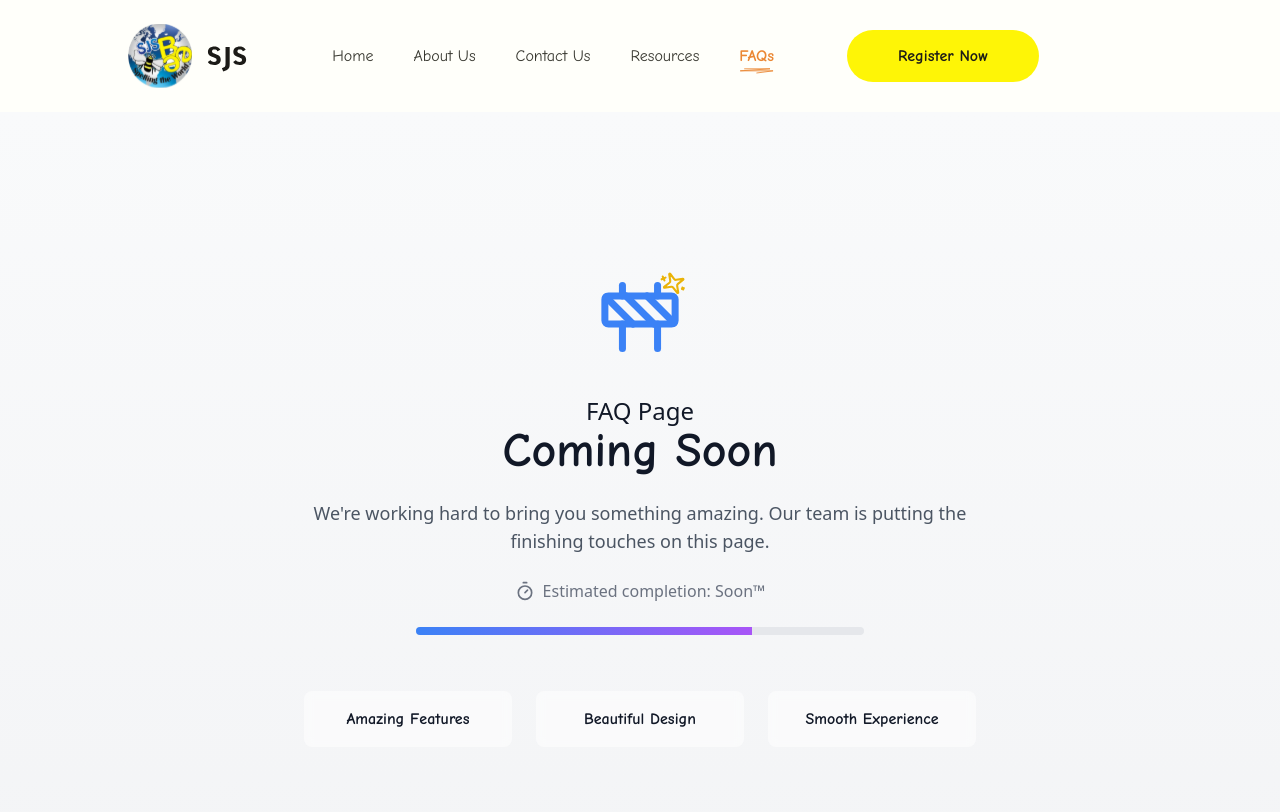
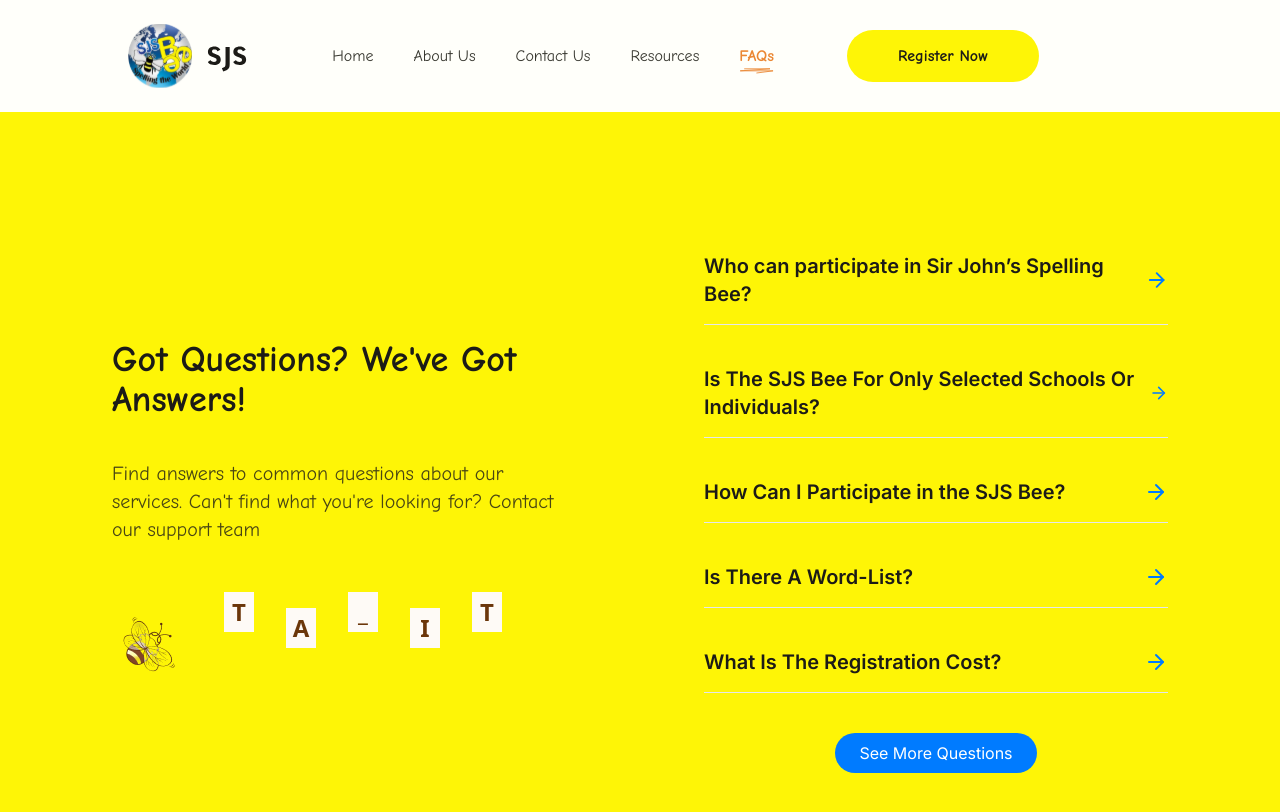
Before and after one commit to Nonsouddy/sir_john_spelling_bee, a Next.js app: page /faq in a window 1280 px wide. Shown: the top 812 px of the page. Built offline with nearby package versions, Linux system fonts and the light colour scheme; some icons are missing.

Commit message:
FQAs page was recreated

```diff
--- a/app/(Admin)/dashboard/page.tsx
+++ b/app/(Admin)/dashboard/page.tsx
@@ -243,7 +243,7 @@ const AdminDashboard = () => {
                       <div className="text-sm text-gray-500">{user.schoolAddress}</div>
                     </td>
                     <td className="px-6 py-4">
-                      <div className="text-sm text-textGray">{user.coachName}</div>
+                      <div className="text-sm">{user.coachName}</div>
                       <div className="text-sm text-gray-500">{user.coachPhone}</div>
                     </td>
                   </tr>
--- a/app/Style/globals.css
+++ b/app/Style/globals.css
@@ -1,3 +1,4 @@
+
 @tailwind base;
 @tailwind components;
 @tailwind utilities;
--- a/app/Type/FAQ.tsx
+++ b/app/Type/FAQ.tsx
@@ -1,108 +1,195 @@
-import React, { useState } from 'react';
-import "@assets/css/fqaAccordion.css"
+"use client"
+
+import { useState } from 'react';
+import { ArrowDown, ArrowRight, MoreHorizontal } from 'lucide-react';
 import Image from 'next/image';
-import beeImage from '@assets/img/beeImage.png'
+ import beeImage from '@assets/img/beeImage.png'
 
-
-// Types for our FAQ items
+// Define the FAQ item type
 interface FAQItem {
-  id: number;
   question: string;
   answer: string;
 }
 
 // Sample FAQ data
 const faqData: FAQItem[] = [
+
+  { question: "Who can participate in Sir John’s Spelling Bee?",
+     answer:"Any pupil or student between the ages of 5 and 17 can participate. Participants are grouped into four categories: Early Spellers (Primary 1-2),Upper Primary (Primary 3-5),Junior Secondary (JSS 1-3),Senior Secondary (SS 1-3)",
+   },
   {
-    id: 1,
-    question: "Who can participate in Sir John’s Spelling Bee?",
-    answer:
-      "Any pupil or student between the ages of 5 and 17 can participate. Participants are grouped into four categories: <ul><li>Early Spellers (Primary 1-2) </li><li>Upper Primary (Primary 3-5)</li><li> Junior Secondary (JSS 1-3)</li> <li>Senior Secondary (SS 1-3)</li></ul>",
+   question: "Is The SJS Bee For Only Selected Schools Or Individuals?",
+    answer: "No, the SJS Bee is for Primary and Secondary School Learners in Nigeria - ages 5 to 17 in both public and private schools."
   },
   {
-    id: 2,
-    question: "How do I register for the competition?",
-    answer: "We accept all major credit cards (Visa, MasterCard, American Express), PayPal, and bank transfers. All payments are processed securely through our payment gateway."
+    question: "How Can I Participate in the SJS Bee?",
+    answer: "You can participate in the Sir John's Spelling Bee by registering online on https://www.sirjohnspellingbee.com.ng as long as you meet the eligibility criteria.The Bee is open to all pupils and students in Nigeria within the criteria, both spellers registering under their schools or registered independently by parents"
+},
+
+  {
+    question: "Is There A Word-List?",
+    answer: "Sir John's Spelling Bee provide study list for spellers in all categories. The word list is to guide and prepare them for the preliminary stages of the competition as additional word-lists will be introduced during the advanced level of the competition."
+  },
+
+  {
+    question: "What Is The Registration Cost?",
+    answer: "Registration for the competition is #10,000 only per participant. Registration fee is to be paid at any branch of Zenith Bank PLC, Account number 1229156554 (Sir John's Spelling Bee). Payment can also be made via Mobile/Web/ATM transfer.After payment, visit the registration portal to fill in the details of the speller(s). A confirmation slip will be presented after a successful registration. Spellers are expected to submit their confirmation slips during accreditation on the competition day."
+  },
+
+  {
+    question: "How Many Students Can Register From My School?",
+    answer: "There is no limit to the number of spellers a school can register. Every student who meets the eligibility criteria is welcome to participate in the Sir John's Spelling Bee.Schools are encouraged to give all interested learners the opportunity to compete."
   },
   {
-    id: 3,
-    question: "What is the registration fee?",
-    answer: "To reset your password, click on the 'Forgot Password' link on the login page. Enter your email address, and we'll send you instructions to create a new password."
+    question: "Are There Any Discounts?",
+    answer: "Yes, schools registering 10 spellers and more spellers will get discounts. For every 10 spellers registered, the school get #10,000 discount.That is, XYZ school would only pay #90,000 for 10 spellers (instead of #100,000) or #180,000 for 20 spellers (instead of #200,000). Simply make a bulk payment for all the spellers, and use the same payment reference for all registration entries."
+},
+  {
+    question: "What Is The Official Dictionary?",
+    answer: "The official dictionary for the SIr John's Spelling Bee is the Oxford Dictionary Of English. This dictionary serves as the exclusive source for words and adjudication criteria used in the competition. This dictionary because of its size can only be downloaded and used online from the Google Playstore."
   },
   {
-    id: 4,
-    question: "What do I get after registering?",
-    answer: "We offer a 30-day money-back guarantee on all our products. If you're not satisfied, contact our support team, and we'll process your refund within 3-5 business days."
-  }
+    question: " When Is The Competition?",
+    answer: " The competition CALENDAR will display the dates, venues, and time for each state across Nigeria.If your state is not listed under 'Upcoming' or 'Concluded', don't worry! You'll be communicated once details are confirmed. In the meantime, we implore you to register, download the word-list, and prepare your learners ahead of time. "
+  },
+
+  {
+    question: "How Can My School Host The Competition?",
+    answer: "  Schools that are interested in hosting the Sir John's Spelling Bee are welcome to submit their request. Hosting the competition offers unique benefits for schools.For more information on how to become a host and benefits involved, please contact us to make your request official."
+  },
+  {
+    question: "How Can I Download The Study Guide?",
+    answer: "The study guide will be available for download once your registration is completed and for the category registered only. If you encounter any issues or could not download it, please email us at sirjohnspellingbee8@gmail.com. Make sure to include the speller's ID in your request for prompt assistance."
+  },
+  {
+    question: "My Question Is Not Answered Above / I Need More Clarification",
+    answer: " If you have additional questions or need further clarification that isn't covered above, please follow these  steps:1. WhatsApp: You can send your inquiry via WhatsApp to 08144118744.2. Text Message (SMS): Send your question along with your state to 08126492629. You will receive a prompt response.We are here to assist and ensure you have all the information you need!"
+  },
+
 ];
 
-const FAQ: React.FC = () => {
-  const [openId, setOpenId] = useState<number | null>(null);
+const FQAPage: React.FC = () => {
+  const [expandedIndex, setExpandedIndex] = useState<number | null>(null);
+  const [visibleItems, setVisibleItems] = useState(5);
+  const [expandedAnswers, setExpandedAnswers] = useState<{[key: number]: boolean}>({});
 
-  const toggleAccordion = (id: number) => {
-    setOpenId(openId === id ? null : id);
+  const toggleQuestion = (index: number) => {
+    setExpandedIndex(expandedIndex === index ? null : index);
+  };
+
+  const toggleAnswerLength = (index: number) => {
+    setExpandedAnswers(prev => ({
+      ...prev,
+      [index]: !prev[index]
+    }));
+  };
+
+  const loadMoreQuestions = () => {
+    setVisibleItems(prev => prev + 3);
+  };
+
+  const renderAnswer = (answer: string, index: number) => {
+    const isExpanded = expandedAnswers[index];
+    const shouldTruncate = answer.length > 200;
+
+    return (
+      <div className="relative">
+        <p className="mt-2 text-defaultColor list-none text-base">
+          {isExpanded
+            ? answer
+            : `${answer.slice(0, 200)}...`}
+
+          {shouldTruncate && (
+            <span
+              onClick={() => toggleAnswerLength(index)}
+              className="inline-block ml-2 cursor-pointer text-normalBlue hover:text-accentOrange"
+            >
+              <MoreHorizontal className="w-5 h-5 inline-block" />
+            </span>
+          )}
+        </p>
+      </div>
+    );
   };
 
   return (
-    <div className="faq-container" id='faq-container'>
-      <div className="faq-content">
-        <div className=''>
-          <div className="faq-sidebar">
-            <h2>Got Questions? We&apos;ve Got Answers!</h2>
-            <p>Find answers to common questions about our services. Can&apos;t find what you&apos;re looking for? Contact our support team.</p>
-          </div>
-          <div className='FAQ-bee-section'>
-            <div className='bee_home'>
-              <Image className='' src={beeImage} alt='' />
-            </div>
-            <div className='faq-section-text'>
-              <div> T</div>
-              <span>A</span>
-              <div>_</div>
-              <span>I</span>
-              <div>T</div>
+    <div
+      className="min-h-screen flex items-center justify-center p-4 bg-primaryYellow relative overflow-hidden"
+    >
+      {/* Background Image Overlay */}
+      <div
+        className="absolute inset-0 bg-cover bg-center opacity-10 z-0"
+        style={{
+          backgroundImage: `url("../")`
+        }}
+      />
 
-            </div>
-          </div>
+      <div className="relative z-10 w-full max-w-6xl grid grid-cols-1 lg:grid-cols-2 gap-8 overflow-hidden">
+        {/* Sidebar with Large Text */}
+        <div className="hidden lg:flex flex-col justify-center p-12 space-y-6 transform transition-all duration-300 hover:scale-[1.02]">
+          <h2 className="text-4xl font-bold mb-4 animate-pulse font-comic text-defaultColor">
+          Got Questions? We&apos;ve Got Answers!
+          </h2>
+          <p className="text-xl opacity-80 font-comic text-defaultColor">
+          Find answers to common questions about our services. Can&apos;t find what you&apos;re looking for? Contact our support team
+          </p>
+          <div className=' flex gap-6'>
+             <div className='pt-10'>
+             <Image className='' src={beeImage} alt='' />
+
+             </div>
+             <div className='text-2xl flex gap-6 pt-6 '>
+              <div className='text-center font-bold justify-center pt-1 w-[30px] h-[40px] bg-orange50 text-orange800 ml-2 '>T</div>
+               <span className='text-center font-bold justify-center pt-1 w-[30px] h-[40px] bg-orange50 text-orange800 ml-2 mt-4'>A</span>
+              <div className='text-center font-bold justify-center pt-1 w-[30px] h-[40px] bg-orange50 text-orange800 ml-2 '>_</div>
+               <span className=' text-center font-bold justify-center pt-1 w-[30px] h-[40px] bg-orange50 text-orange800 ml-2 mt-4'>I</span>
+               <div className='text-center font-bold justify-center pt-1 w-[30px] h-[40px] bg-orange50 text-orange800 ml-2 '>T</div>
+
+             </div>
+             </div>
+
         </div>
 
-        <div className="faq-list">
-          {faqData.map((item) => (
+        {/* FAQ Content */}
+        <div className="p-6 lg:p-12 space-y-10 font-inter">
+
+          {faqData.slice(0, visibleItems).map((faq, index) => (
             <div
-              key={item.id}
-              className={`faq-item ${openId === item.id ? 'active' : ''}`}
-              onClick={() => toggleAccordion(item.id)}
+              key={index}
+              className="mb-4 border-b pb-4 last:border-b-0 group "
             >
-              <div className="faq-question">
-                <span>{item.question}</span>
-                <svg
-                  className="arrow-icon"
-                  width="20"
-                  height="20"
-                  viewBox="0 0 24 24"
-                  fill="none"
-                  xmlns="http://www.w3.org/2000/svg"
-                >
-                  <path
-                    d="M6 9L12 15L18 9"
-                    stroke="currentColor"
-                    strokeWidth="2"
-                    strokeLinecap="round"
-                    strokeLinejoin="round"
-                  />
-                </svg>
+              <div
+                onClick={() => toggleQuestion(index)}
+                className="flex justify-between items-center cursor-pointer"
+              >
+                <h2 className="text-xl font-semibold text-defaultColor transition-colors">
+                  {faq.question}
+                </h2>
+                {expandedIndex === index ? (
+                  <ArrowDown className="text-normalBlue group-hover:text-accentOrange" />
+                ) : (
+                  <ArrowRight className="text-normalBlue group-hover:text-accentOrange" />
+                )}
               </div>
-              <div className="faq-answer" dangerouslySetInnerHTML={{ __html: item.answer }}>
-                {/* {! item.answer !} */}
-              </div>
+
+              {expandedIndex === index && renderAnswer(faq.answer, index)}
             </div>
           ))}
+
+          {visibleItems < faqData.length && (
+            <div className="text-center mt-6">
+              <button
+                onClick={loadMoreQuestions}
+                className="bg-normalBlue text-white px-6 py-2 rounded-full hover:bg-accentOrange transition-all transform hover:scale-105"
+              >
+                See More Questions
+              </button>
+            </div>
+          )}
         </div>
       </div>
-
-
     </div>
   );
 };
 
-export default FAQ;
+export default FQAPage;
--- a/app/contact/page.tsx
+++ b/app/contact/page.tsx
@@ -114,10 +114,10 @@ const ContactPage = () => {
               Contact Details
             </h3>
             <p className="text-gray-600 mb-2">
-            Email us at: <a href="mailto:help@sirjohnspellingbee.com">help@sirjohnspellingbee.com</a></p>
+            Email us at: <a href="mailto:sirjohnspellingbee8@gmail.com">sirjohnspellingbee8@gmail.com</a></p>
 
             <p className="text-gray-600 mb-2">
-            Call us: <a href="tel:+2349039129125">+ 234 9039129125,7036658383</a>
+            Call us: <a href="tel:+234O8126492629">+234(O)8126492629,(0)8144118744 </a>
             </p>
             <p className="text-gray-600">Adress: B69, Yenagoa Street, Airport Road, Lugbe, Abuja-FCT Nigeria.</p>
           </div>
--- a/app/faq/page.tsx
+++ b/app/faq/page.tsx
@@ -5,6 +5,6 @@ import FAQ from '../Type/FAQ';
 
 export default function page() {
   return (
-    <MaintenancePage page="FAQ Page" />
+    <FAQ/>
   );
 }
```
Also changed, not shown: app/page.tsx (+5 -5 lines), tailwind.config.js (+7 -0 lines).
